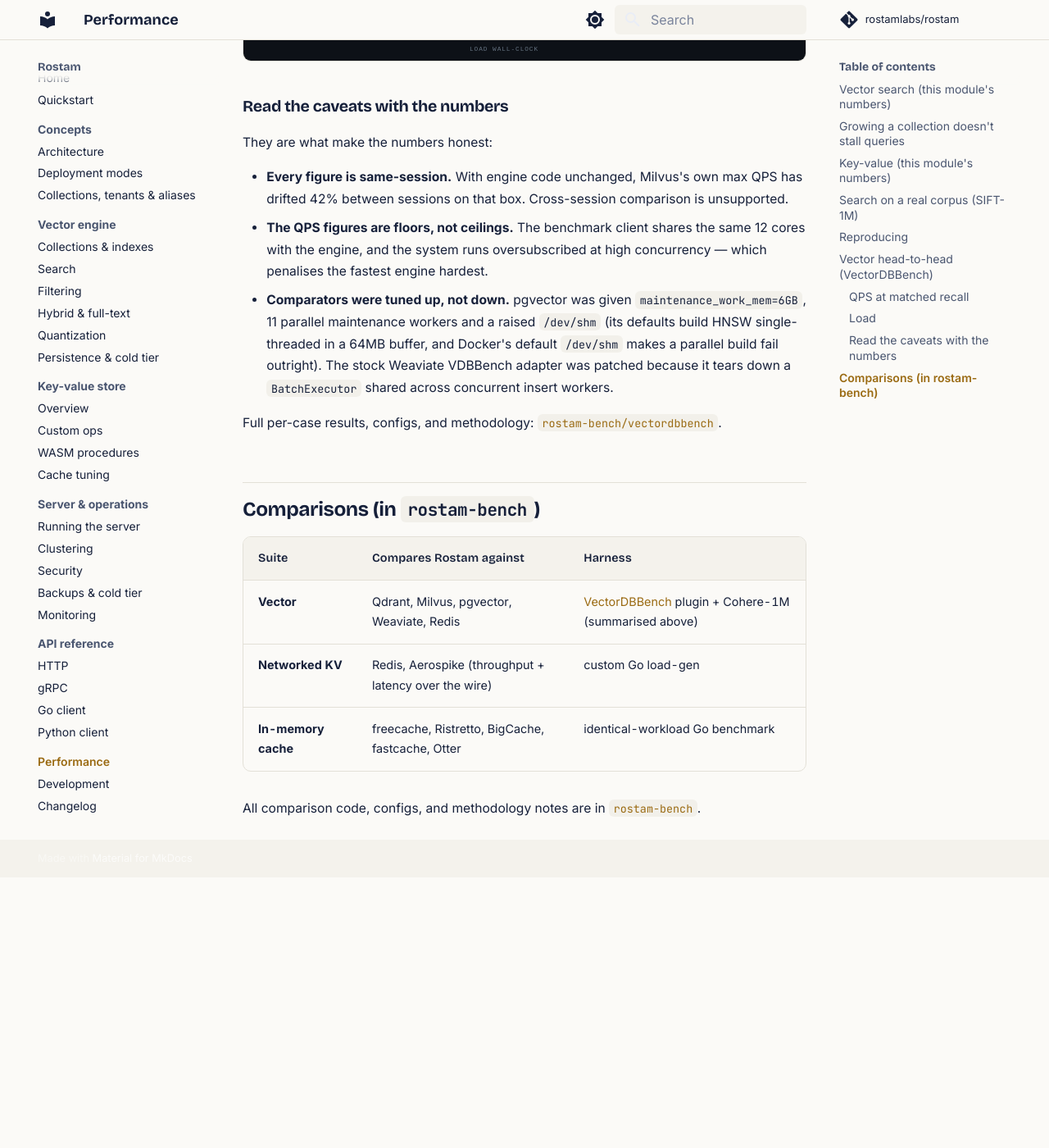
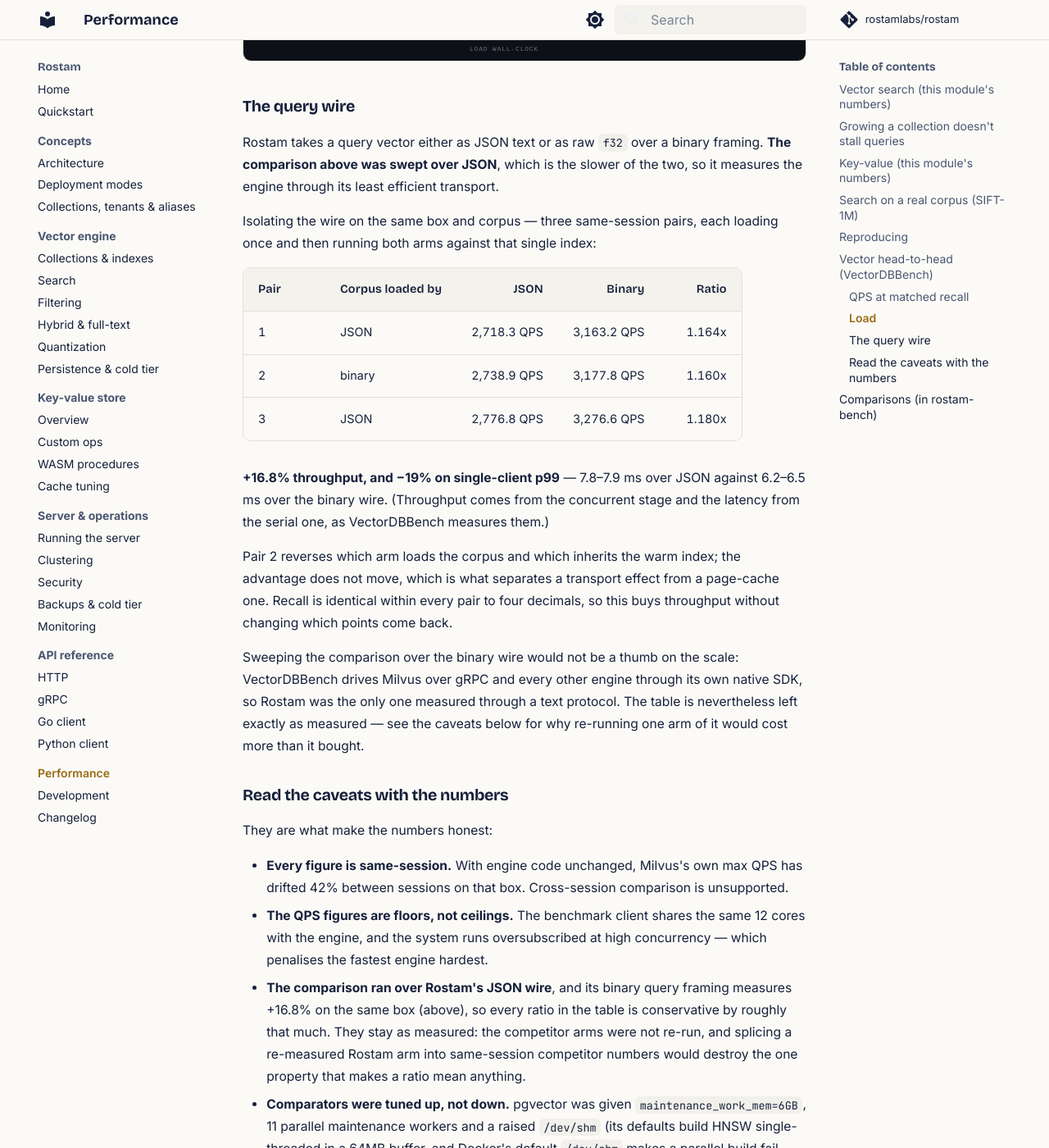
Before and after one commit to Keivan-S/rostam, an MkDocs documentation site: the page built from docs/performance.md, in a window 1280 px wide and 1400 px high, scrolled down 9215 px. Shown: the whole window at 82% size. Built offline with MkDocs 1.6.1 and Material for MkDocs 9.7.7, drawn with Linux system fonts in a browser that asks for light colours; comment, search, counter and statistics services are not loaded; before the commit the page ends 10285 px from its top, so only the background shows below that.

Commit message:
docs: measure the binary query wire on a real corpus
The wire's entry cited a micro-benchmark (0.258 ms of a 0.845 ms search spent
building the JSON body) and, in the Python client's entry, a laptop figure of
724-990/s to 1911-3179/s. The first is a mechanism rather than an effect; the
second is pooling and the wire together on a small index and cannot be split
between them. Neither says what the wire is worth on a real corpus.

Three same-session pairs on the EPYC Genoa box against Cohere-1M put it at
+16.8% QPS and -19% single-client p99 at identical recall. One pair reverses
which arm loads the corpus and which inherits the warm index; the advantage
does not move, which is what rules out page cache and is the only reason the
number is quotable.

Also records what this implies about the six-engine table: it was swept over
JSON, so every ratio in it is conservative by roughly that much. The table
stays as measured rather than being adjusted upward -- the competitor arms
were not re-run, and a ratio assembled across sessions on hardware that drifts
42% is not a ratio. Saying so is better than quietly publishing the higher
number or quietly leaving the lower one unexplained.

```diff
--- a/docs/performance.md
+++ b/docs/performance.md
@@ -249,6 +249,36 @@
 ![Load wall-clock time and engine-only CPU-seconds for the six engines: Rostam loads in 282 seconds using the fewest multi-threaded CPU-seconds, while Redis and Weaviate take over 1,350 seconds](assets/bench/load-cpu-light.svg#only-light)
 ![Load wall-clock time and engine-only CPU-seconds for the six engines: Rostam loads in 282 seconds using the fewest multi-threaded CPU-seconds, while Redis and Weaviate take over 1,350 seconds](assets/bench/load-cpu-dark.svg#only-dark)
 
+### The query wire
+
+Rostam takes a query vector either as JSON text or as raw `f32` over a binary
+framing. **The comparison above was swept over JSON**, which is the slower of
+the two, so it measures the engine through its least efficient transport.
+
+Isolating the wire on the same box and corpus — three same-session pairs, each
+loading once and then running both arms against that single index:
+
+| Pair | Corpus loaded by | JSON | Binary | Ratio |
+|---|---|--:|--:|--:|
+| 1 | JSON | 2,718.3 QPS | 3,163.2 QPS | 1.164x |
+| 2 | binary | 2,738.9 QPS | 3,177.8 QPS | 1.160x |
+| 3 | JSON | 2,776.8 QPS | 3,276.6 QPS | 1.180x |
+
+**+16.8% throughput, and −19% on single-client p99** — 7.8–7.9 ms over JSON
+against 6.2–6.5 ms over the binary wire. (Throughput comes from the concurrent
+stage and the latency from the serial one, as VectorDBBench measures them.)
+
+Pair 2 reverses which arm loads the corpus and which inherits the warm index;
+the advantage does not move, which is what separates a transport effect from a
+page-cache one. Recall is identical within every pair to four decimals, so this
+buys throughput without changing which points come back.
+
+Sweeping the comparison over the binary wire would not be a thumb on the scale:
+VectorDBBench drives Milvus over gRPC and every other engine through its own
+native SDK, so Rostam was the only one measured through a text protocol. The
+table is nevertheless left exactly as measured — see the caveats below for why
+re-running one arm of it would cost more than it bought.
+
 ### Read the caveats with the numbers
 
 They are what make the numbers honest:
@@ -259,6 +289,12 @@
 - **The QPS figures are floors, not ceilings.** The benchmark client shares
   the same 12 cores with the engine, and the system runs oversubscribed at
   high concurrency — which penalises the fastest engine hardest.
+- **The comparison ran over Rostam's JSON wire**, and its binary query framing
+  measures +16.8% on the same box (above), so every ratio in the table is
+  conservative by roughly that much. They stay as measured: the competitor arms
+  were not re-run, and splicing a re-measured Rostam arm into same-session
+  competitor numbers would destroy the one property that makes a ratio mean
+  anything.
 - **Comparators were tuned up, not down.** pgvector was given
   `maintenance_work_mem=6GB`, 11 parallel maintenance workers and a raised
   `/dev/shm` (its defaults build HNSW single-threaded in a 64MB buffer, and
```
Also changed, not shown: README.md (+3 -0 lines), docs/changelog.md (+17 -0 lines).
